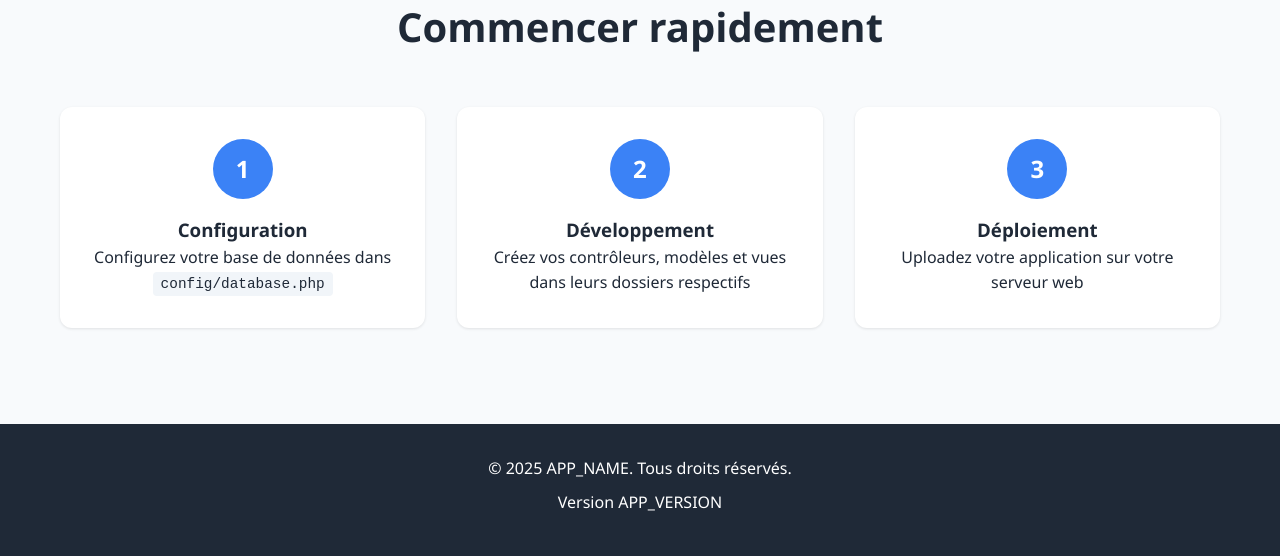
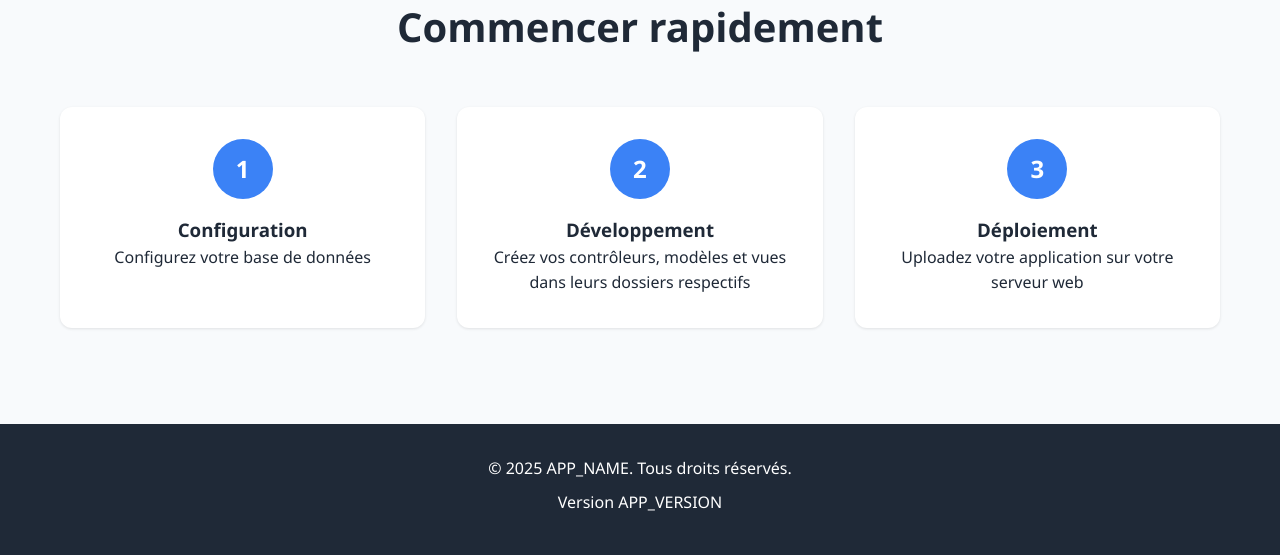
Before and after one commit to Sebastien-Hanne/Test, a PHP site: page /public/index.php in a window 1280 px wide. Shown: the part 1150-1706 px from the top of the page. Run offline with PHP 8.4, Linux system fonts and the light colour scheme; some libraries are stand-ins or nearby versions.

Commit message:
base de donnée

```diff
--- a/config/database.php
+++ b/config/database.php
@@ -1,13 +1,13 @@
 <?php
 // Configuration de la base de données
 define('DB_HOST', 'localhost');
-define('DB_NAME', 'php_mvc_app');
+define('DB_NAME', 'php_mvc_app2');
 define('DB_USER', 'root');
 define('DB_PASS', 'root');
 define('DB_CHARSET', 'utf8');
 
 // Configuration générale de l'application
-define('BASE_URL', 'http://mediatheque_toulouse_grp1.localhost');
+define('BASE_URL', 'http://test.localhost');
 define('APP_NAME', 'PHP MVC Starter');
 define('APP_VERSION', '1.0.0');
 
--- a/views/home/index.php
+++ b/views/home/index.php
@@ -37,7 +37,7 @@
             <div class="step">
                 <div class="step-number">1</div>
                 <h3>Configuration</h3>
-                <p>Configurez votre base de données dans <code>config/database.php</code></p>
+                <p>Configurez votre base de données</p>
             </div>
             <div class="step">
                 <div class="step-number">2</div>
```
